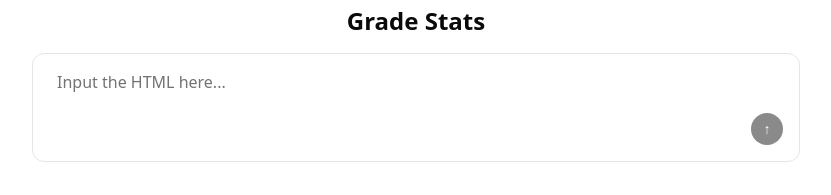
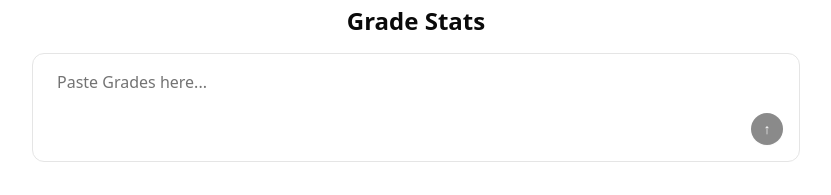
Before and after one commit to 0xbiel/upv-grade-stats, a Next.js app: page / in a window 1280 px wide. Shown: the part 274-469 px from the top of the page, without its empty margins (224-1055 px from the left). Built offline with nearby package versions, Linux system fonts and the light colour scheme.

Commit message:
Small update

```diff
--- a/src/app/page.tsx
+++ b/src/app/page.tsx
@@ -76,7 +76,7 @@ export default function Home() {
             <AutoResizeTextarea
               value={value}
               onChange={handleChange}
-              placeholder="Input the HTML here..."
+              placeholder="Paste Grades here..."
               className="placeholder:text-muted-foreground flex-1 bg-transparent focus:outline-none w-full min-h-[75px]"
             />
             <Tooltip>
```
